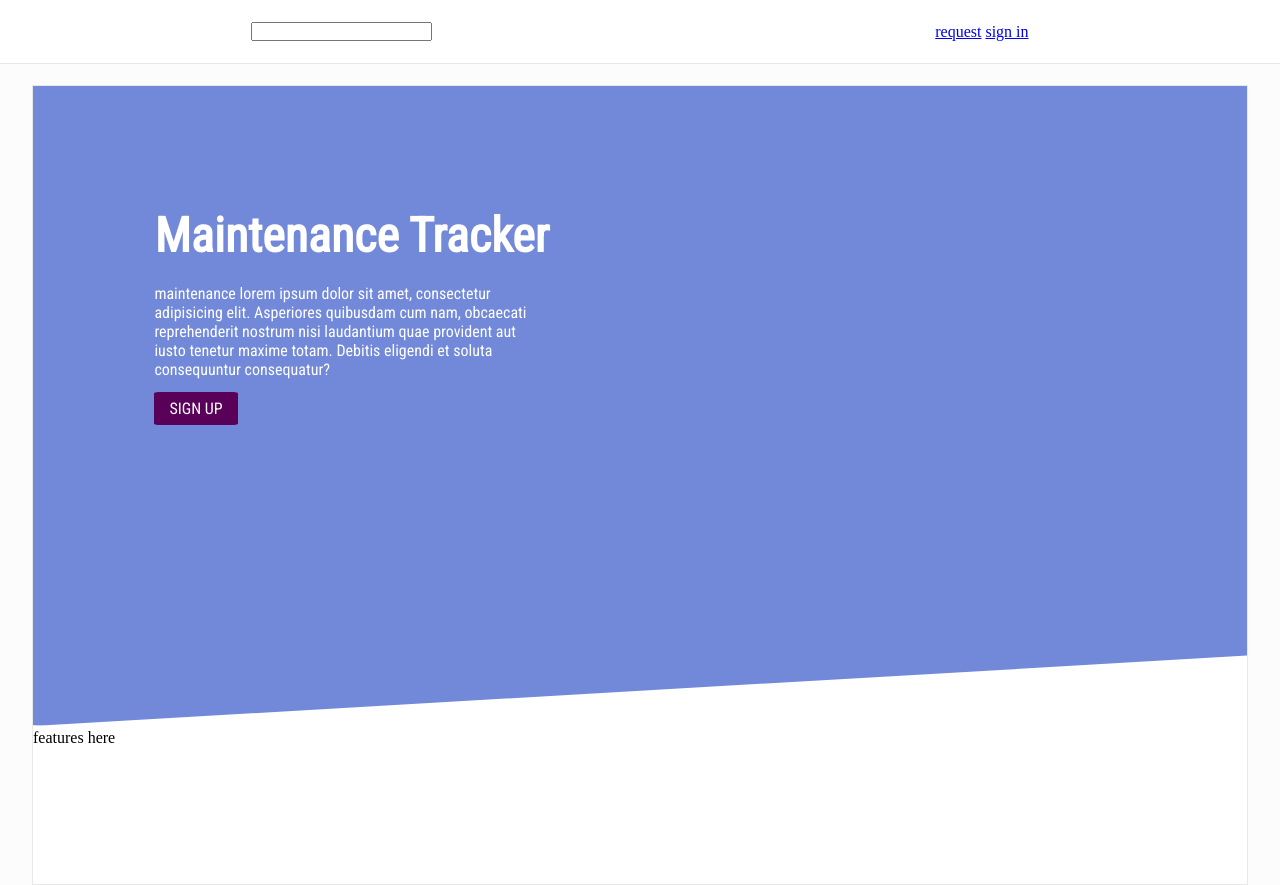
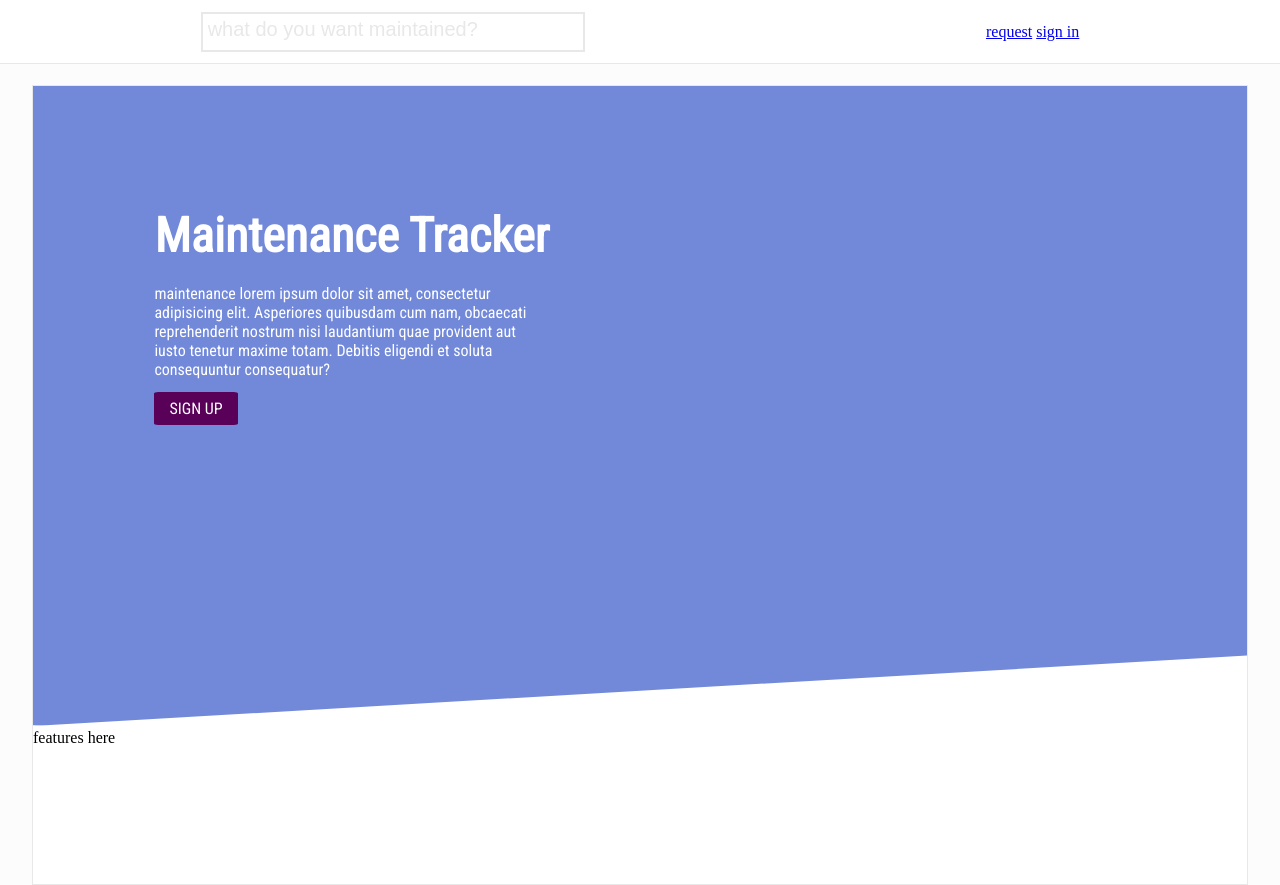
Before and after one commit to emmanuelnwogbo/maintenance-tracker-app, a plain HTML site: page index.html in a window 1280 px wide. Drawn offline with Linux system fonts and the light colour scheme.

Commit message:
implemented search bar

```diff
--- a/css/style.css
+++ b/css/style.css
@@ -22,6 +22,22 @@
   display: flex;
   align-items: center;
   justify-content: space-around;
+}
+
+.header_input {
+  width: 30%;
+  height: 40px;
+  border: 2px solid #e8e8e8;
+  padding: 5px 5px;
+}
+
+.header_input:focus {
+  border: 2px solid #7289da;
+}
+
+.header_input::placeholder {
+  color: #e8e8e8;
+  font-size: 1.5em;
 }
 
 .container {
--- a/index.html
+++ b/index.html
@@ -12,7 +12,7 @@
 
 <body>
   <div class="header">
-    <input type="text" class="header_input">
+    <input type="text" placeholder="what do you want maintained?" class="header_input">
     <div class="header_btns">
       <a href="#" class="header_btns-requestbtn">request</a>
       <a href="#" class="header_btns-signinbtn">sign in</a>
```
